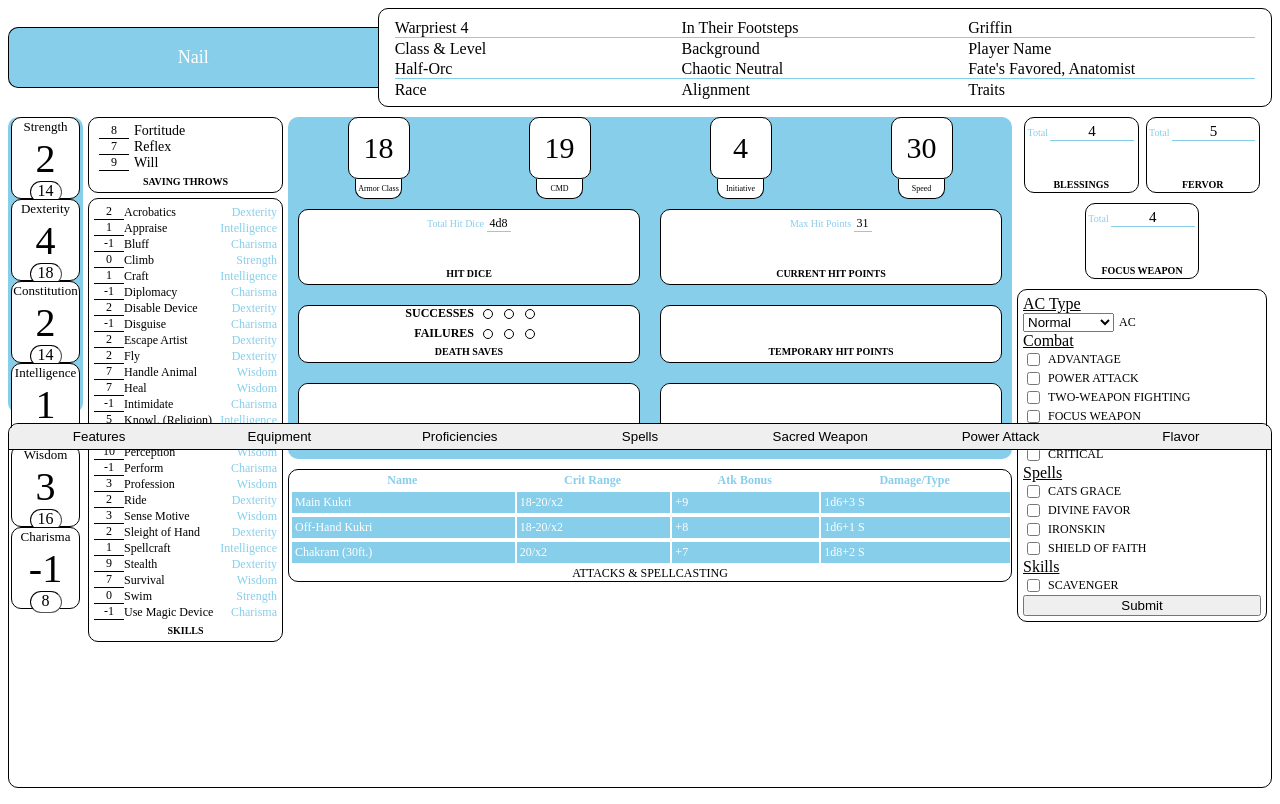
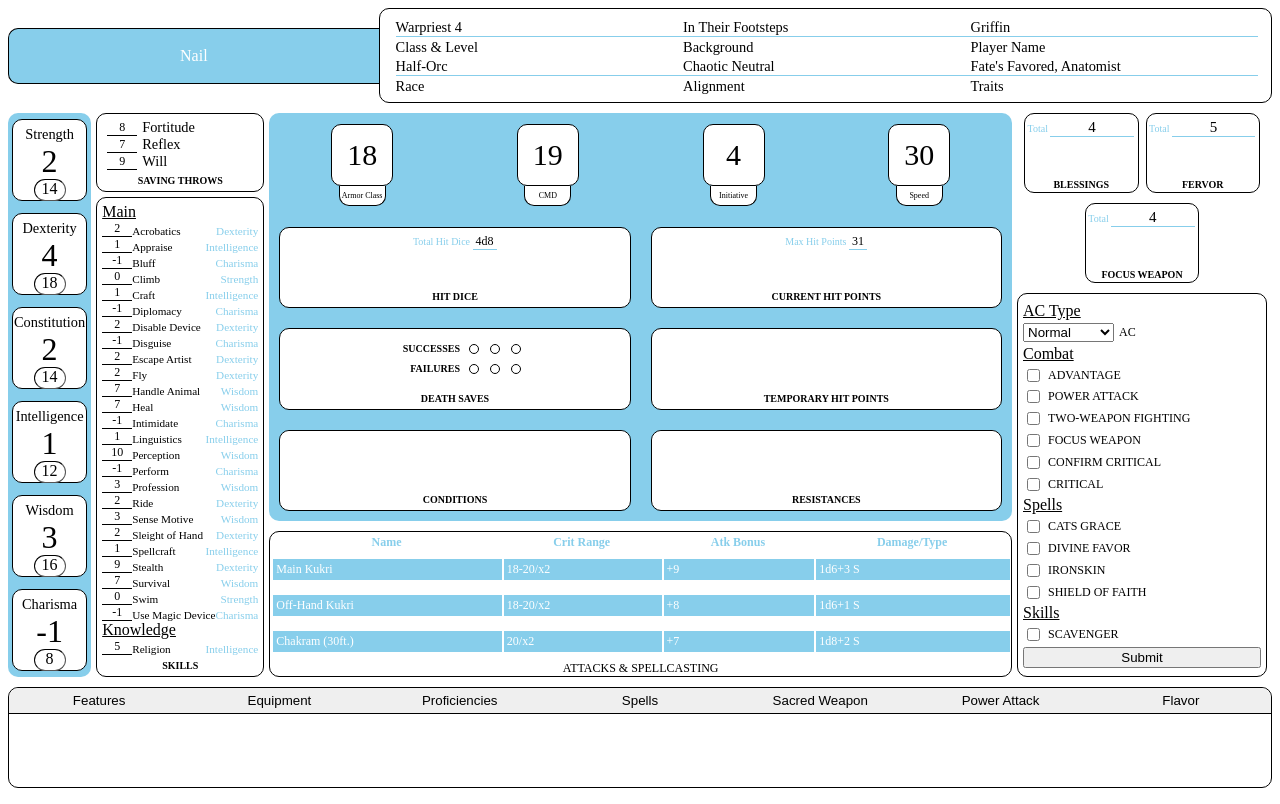
Before and after one commit to GriffinHackley/CharacterSheet, a Django app: page /1/ in a window 1280 px wide. Run offline with Django 4.2, Linux system fonts and the light colour scheme; some libraries are stand-ins or nearby versions.

Commit message:
Formatted page for laptop screen, need to reformat code with prettier

```diff
--- a/sheet/lists.py
+++ b/sheet/lists.py
@@ -30,16 +30,6 @@ skill_list_pathfinder = {
     "Handle Animal"             : {"ability":"Wis", "acp":False, },
     "Heal"                      : {"ability":"Wis", "acp":False, },
     "Intimidate"                : {"ability":"Cha", "acp":False, },
-    "Knowledge (Arcana)"        : {"ability":"Int", "acp":False, },
-    "Knowledge (Dungeoneering)" : {"ability":"Int", "acp":False, },
-    "Knowledge (Engineering)"   : {"ability":"Int", "acp":False, },
-    "Knowledge (Geography)"     : {"ability":"Int", "acp":False, },
-    "Knowledge (History)"       : {"ability":"Int", "acp":False, },
-    "Knowledge (Local)"         : {"ability":"Int", "acp":False, },
-    "Knowledge (Nature)"        : {"ability":"Int", "acp":False, },
-    "Knowledge (Nobility)"      : {"ability":"Int", "acp":False, },
-    "Knowledge (Planes)"        : {"ability":"Int", "acp":False, },
-    "Knowledge (Religion)"      : {"ability":"Int", "acp":False, },
     "Linguistics"               : {"ability":"Int", "acp":False, },
     "Perception"                : {"ability":"Wis", "acp":False, },
     "Perform"                   : {"ability":"Cha", "acp":False, },
@@ -52,6 +42,17 @@ skill_list_pathfinder = {
     "Survival"                  : {"ability":"Wis", "acp":False, },
     "Swim"                      : {"ability":"Str", "acp":True , },
     "Use Magic Device"          : {"ability":"Cha", "acp":False, },
+
+    "Knowledge (Arcana)"        : {"ability":"Int", "acp":False, },
+    "Knowledge (Dungeoneering)" : {"ability":"Int", "acp":False, },
+    "Knowledge (Engineering)"   : {"ability":"Int", "acp":False, },
+    "Knowledge (Geography)"     : {"ability":"Int", "acp":False, },
+    "Knowledge (History)"       : {"ability":"Int", "acp":False, },
+    "Knowledge (Local)"         : {"ability":"Int", "acp":False, },
+    "Knowledge (Nature)"        : {"ability":"Int", "acp":False, },
+    "Knowledge (Nobility)"      : {"ability":"Int", "acp":False, },
+    "Knowledge (Planes)"        : {"ability":"Int", "acp":False, },
+    "Knowledge (Religion)"      : {"ability":"Int", "acp":False, },
 }
 knowledge_skills_pathfinder =  [
 
--- a/sheet/models.py
+++ b/sheet/models.py
@@ -695,6 +695,8 @@ class PathfinderCharacter(Character):
 
     def calculateSkills(self):
             ret = {}
+            ret["Main"] = {}
+            ret["Knowledge"] = {}
             list = skill_list_pathfinder
 
             totalSkillRanks = (self.skillPerLevel+self.abilityMod['Intelligence'])*self.level
@@ -736,10 +738,12 @@ class PathfinderCharacter(Character):
                     if not skillUsed:
                         continue
                     key = key.split(" ")
-                    key = "Knowl. " + key[1]
-                    ret[key] = {'ability':ability, 'value':statBonus, 'source':source}
-
-                ret[key] = {'ability':ability, 'value':statBonus, 'source':source}
+                    key = key[1]
+                    key = key.replace("(", "")
+                    key = key.replace(")", "")
+                    ret["Knowledge"][key] = {'ability':ability, 'value':statBonus, 'source':source}
+                else:
+                    ret["Main"][key] = {'ability':ability, 'value':statBonus, 'source':source}
 
             return ret
 
@@ -926,6 +930,7 @@ class FifthEditionCharacter(Character):
 
     def calculateSkills(self):
         ret = {}
+        ret["Main"] = {}
         list = skill_list_5e
 
         for key, value in list.items():
@@ -945,7 +950,7 @@ class FifthEditionCharacter(Character):
                     source['Prof.'] = self.profBonus
                     statBonus += self.profBonus
 
-            ret[key] = {'ability':ability, 'value':statBonus, 'source':source}
+            ret["Main"][key] = {'ability':ability, 'value':statBonus, 'source':source}
 
         return ret
 
--- a/sheet/static/sheet/5eSheet.css
+++ b/sheet/static/sheet/5eSheet.css
@@ -122,7 +122,7 @@ header section.charname {
   top: 0;
   margin: auto;
   text-align: center;
-  font-size: large;
+  font-size: 1rem;
 }
 header section.charname div {
   padding: 0.5em;
@@ -134,12 +134,13 @@ header section.misc {
   border: 1px solid black;
   border-radius: 10px;
   padding-left: 1em;
-  padding-right: 1em;
+  padding-right:.81em;
 }
 header section.misc ul {
   padding: 10px 0px 5px 0px;
   display: flex;
   flex-wrap: wrap;
+font-size: .9rem;
 }
 header section.misc ul li {
   width: 33.33333%;
@@ -157,7 +158,6 @@ main {
   display: flex;
   flex-direction: row;
   margin-top: 10px;
-  height: 38%;
 }
 main > section {
   margin-right: 5px;
@@ -165,8 +165,6 @@ main > section {
 section.attributes {
   display: flex;
   flex-direction: row;
-  min-width: 75px;
-  max-width: 125px;
 }
 div.scores {
   background-color: var(--primary-accent);
@@ -175,8 +173,10 @@ div.scores {
   z-index: 1;
 }
 div.attributeName {
-  font-size: 8px;
+  font-size: 2rem;
   font-weight: bold;
+/*TODO:does this do anything*/
+background-color: blue;
 }
 div.scores ul {
   display: flex;
@@ -184,10 +184,12 @@ div.scores ul {
   justify-content: space-around;
   align-items: center;
   height: 100%;
+padding-left:5px;
+padding-right:5px;
 }
 div.scores ul li {
   height: 80px;
-  width: 90%;
+  width: 100%;
   background-color: white;
   border: 1px solid black;
   text-align: center;
@@ -204,10 +206,12 @@ div.mod {
 }
 div.abilityName {
   padding-top: 5px;
-  font-size: small;
+  font-size: .9rem;
+width:100%;
+
 }
 div.abilityMod {
-  font-size: 40px;
+  font-size: 2rem;
   background: white;
 }
 div.abilityScore {
@@ -225,7 +229,7 @@ div.abilityScore div.score {
 section.attr-applications {
   display: flex;
   flex-direction: column;
-  min-width: 195px;
+
   z-index: 2;
 }
 div.inspiration,
@@ -251,7 +255,7 @@ div.labelBox {
 }
 div.inspiration div label,
 div.proficiencybonus div label {
-  font-size: 10px;
+  font-size: .6rem;
 }
 div.inspiration input {
   -ms-box-sizing: content-box;
@@ -302,7 +306,7 @@ div.saves ul li > * {
   margin-left: 5px;
 }
 span.saveName {
-  font-size: 14px;
+  font-size: .9rem;
   text-align: left;
   order: 3;
 }
@@ -310,6 +314,10 @@ div.skills {
   display: flex;
   flex-direction: column;
   flex-grow: 4;
+}
+div.skillSeparator{
+font-size:1rem;
+text-decoration:underline;
 }
 div.skill {
   display: flex;
@@ -321,8 +329,10 @@ div.skillText {
   flex-direction: row;
   justify-content: space-between;
   align-items: flex-end;
-  font-size: 12px;
+  font-size: .7rem;
   flex-grow: 1;
+overflow: hidden;
+white-space: nowrap;
 }
 
 span.skillAbility {
@@ -427,7 +437,8 @@ div.resistances {
   justify-content: space-between;
 
   /* So deathsaves dont overflow */
-  min-width: 140px;
+overflow: hidden;
+white-space: nowrap;
 }
 div.currentTotalHealth,
 div.otherHP {
@@ -505,7 +516,7 @@ div.deathfails {
 }
 div.deathsuccesses label,
 div.deathfails label {
-  font-size: 12px;
+  font-size: .8 rem;
   text-align: right;
   width: 50%;
   margin-left: 5px;
--- a/sheet/templates/sheet/detail.html
+++ b/sheet/templates/sheet/detail.html
@@ -97,7 +97,10 @@
         </div>
         <div class="skills list-section">
           <!-- SKILL LIST -->
-          {% for skill,value in character.skills.items %}
+		{% for section in character.skills %}
+{% with character.skills|get_item:section as type %}
+		<div class="skillSeparator">{{section}}</div>
+          {% for skill,value in type.items %}
             {% with value.source|formatSource as source %}
               <div class="tooltip centered skill" data-tooltip='{{ source }}'>
               {% endwith %}
@@ -110,6 +113,8 @@
               </div>
             </div>
           {% endfor %}
+{% endwith %}
+		{% endfor %}
           <div class="label">
             Skills
           </div>
```
